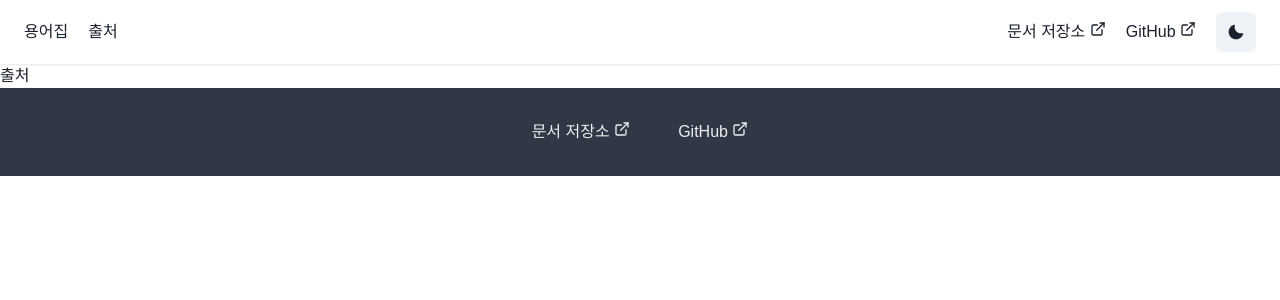
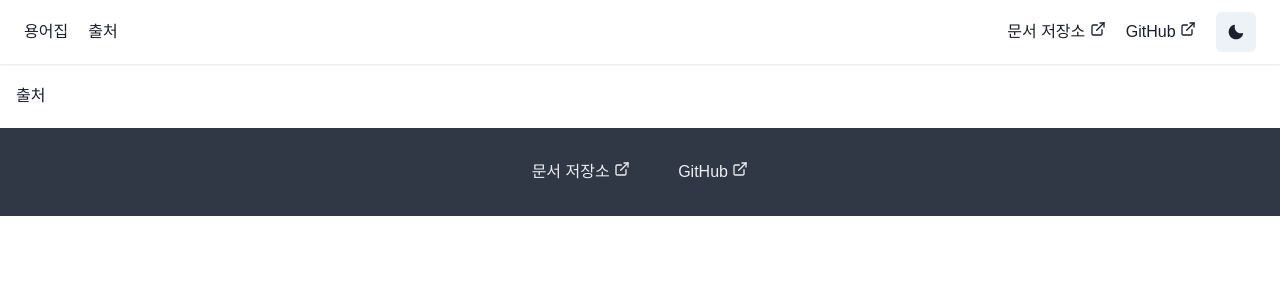
Before and after one commit to autroshot/docs-glossary, a Next.js app: page /reference in a window 1280 px wide. Shown: the top 300 px of the page. Built offline with nearby package versions, Linux system fonts and the light colour scheme.

Commit message:
구현: 출처 페이지 일부

```diff
--- a/pages/reference.tsx
+++ b/pages/reference.tsx
@@ -1,3 +1,4 @@
+import { Container } from '@chakra-ui/react';
 import Head from 'next/head';
 
 export default function Reference() {
@@ -6,7 +7,9 @@ export default function Reference() {
       <Head>
         <title>출처</title>
       </Head>
-      <div>출처</div>
+      <Container maxW="container.xl" my={5}>
+        출처
+      </Container>
     </>
   );
 }
```
